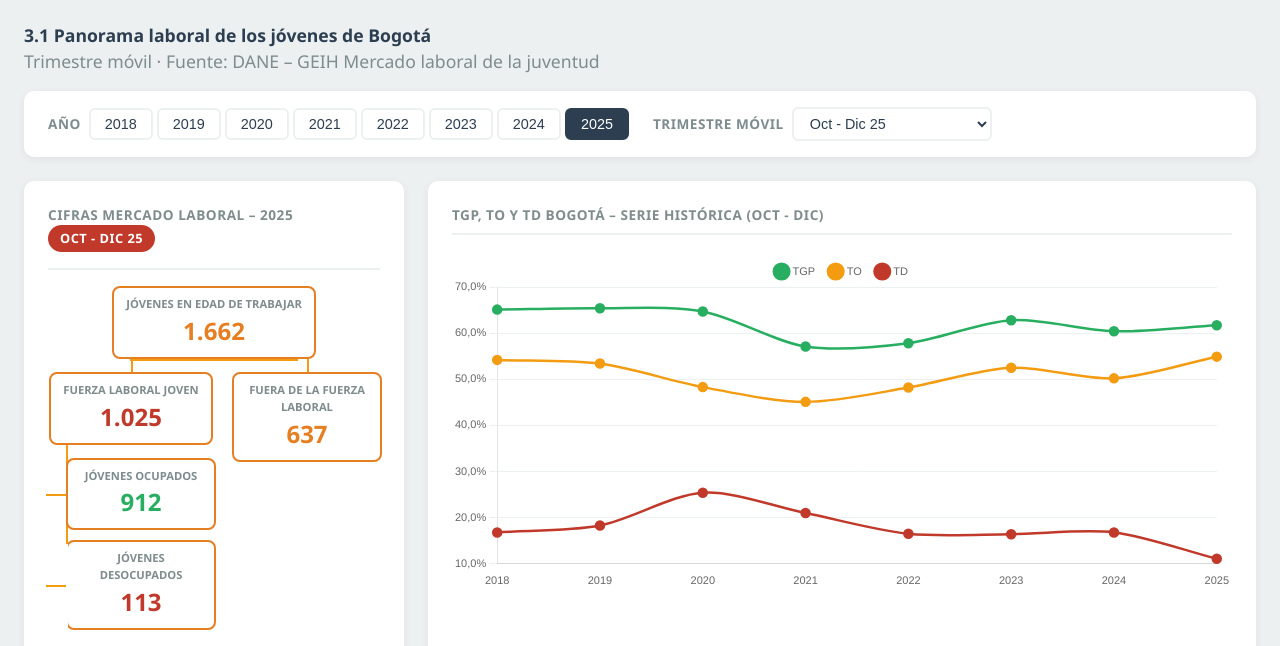
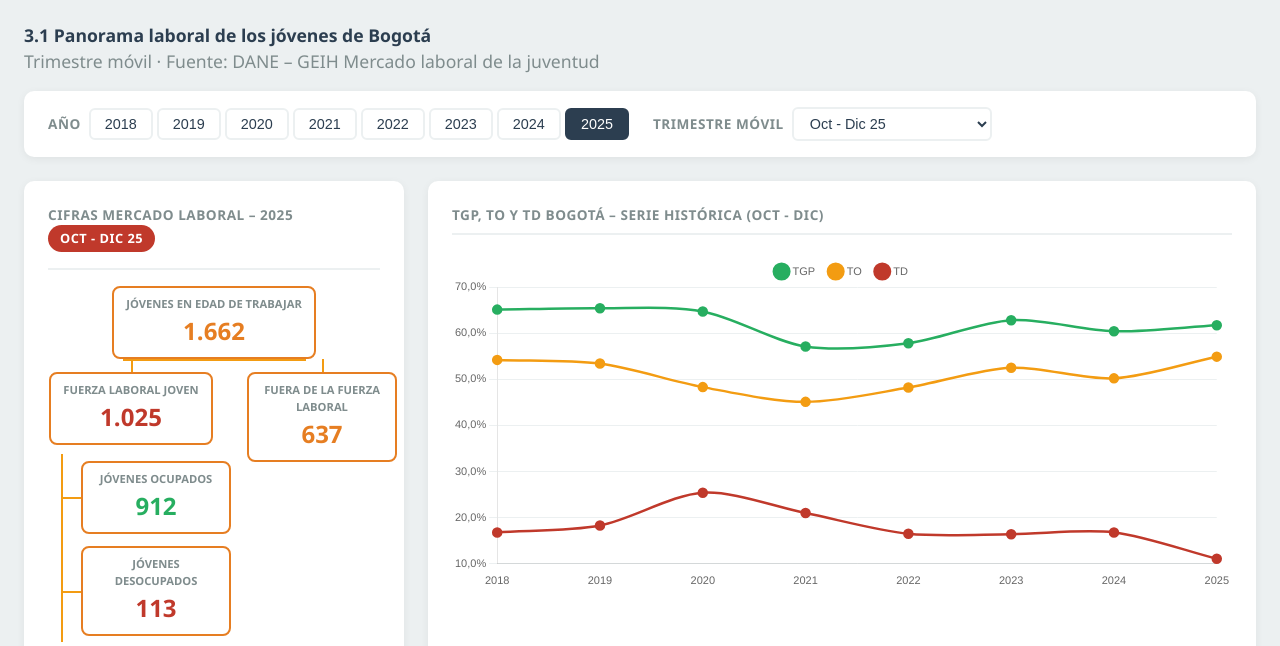
Before and after one commit to CarolinaHernandez2019/Visualizacion-Centro-de-Informacion-de-Juventud, a plain HTML site: page index.html in a window 1280 px wide. Shown: the part 74-720 px from the top of the page. Drawn offline with nearby package versions, Linux system fonts and the light colour scheme.

Commit message:
Corregir conexiones visuales del diagrama de árbol
Usar border-left directo en el contenedor en vez de pseudo-elementos
con posición absoluta. Líneas horizontales con ::before más simples.

```diff
--- a/index.html
+++ b/index.html
@@ -181,38 +181,23 @@
       height: 0.8rem;
       border-left: 2px solid var(--naranja-claro);
     }
-    .arbol-sub { margin-top: 0.8rem; position: relative; padding-left: 20px; }
-    .arbol-sub::before {
-      content: '';
-      position: absolute;
-      top: -0.8rem;
-      left: 20px;
-      width: 2px;
-      bottom: 0;
-      background: var(--naranja-claro);
+    .arbol-sub {
+      margin-top: 0.6rem;
+      margin-left: 30px;
+      border-left: 2px solid var(--naranja-claro);
+      padding-left: 0;
     }
     .arbol-sub .nodo-hijo {
       position: relative;
-      margin-bottom: 0.6rem;
+      padding: 0.4rem 0 0.4rem 18px;
     }
     .arbol-sub .nodo-hijo::before {
       content: '';
       position: absolute;
       top: 50%;
-      left: -20px;
-      width: 20px;
+      left: 0;
+      width: 18px;
       border-top: 2px solid var(--naranja-claro);
-    }
-    .arbol-sub .nodo-hijo:last-child { margin-bottom: 0; }
-    /* Recortar la línea vertical para que no pase del último hijo */
-    .arbol-sub::after {
-      content: '';
-      position: absolute;
-      left: 20px;
-      bottom: 0;
-      width: 2px;
-      height: 50%;
-      background: var(--blanco);
     }
 
     /* Tasas */
```
